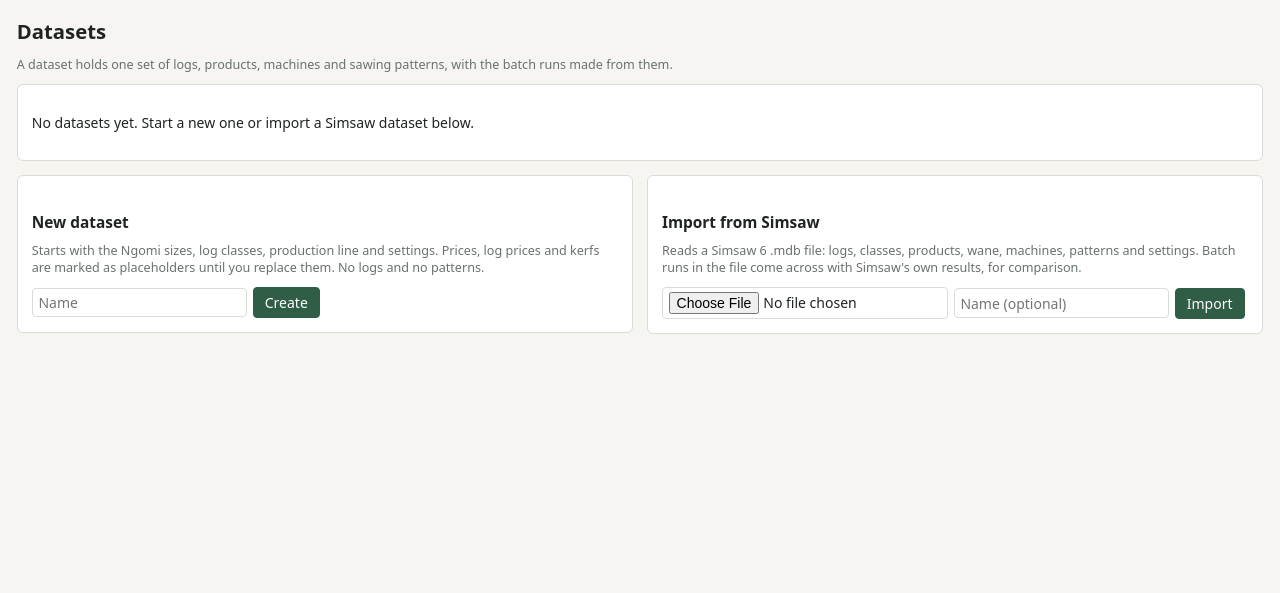
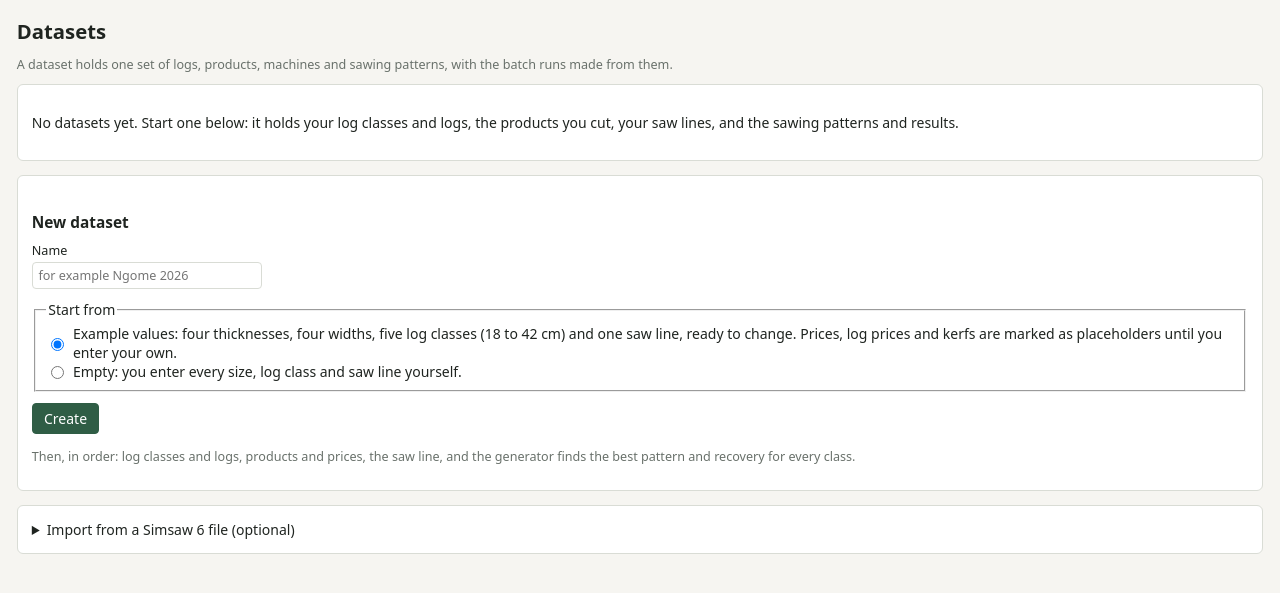
Before and after one commit to mw9m7ngm5c-rgb/Cutting-Patterns, a FastAPI app: page / in a window 1280 px wide. Shown: the part 36-629 px from the top of the page. Run offline with FastAPI, Linux system fonts and the light colour scheme.

Commit message:
Stand-alone set-up, and the best pattern for every log class in one search (#4)
* Cloud start-up: a bad first-admin setting no longer stops the server

A CP_ADMIN_PASSWORD shorter than 8 characters made the app exit while starting, which a host
reports only as a failed deploy. Now the server starts, the problem is written to the log and shown
on the sign-in page, as is a server that requires login but has no accounts yet. Drop VOLUME from
the Dockerfile; the host mounts the disk.

Co-Authored-By: Claude Opus 5.5 <noreply@anthropic.com>
Claude-Session: https://claude.ai/code/session_016q7wgGRbM4Ui3wMj9wfQA5

* Stand-alone set-up and the best pattern for every log class in one search

- Datasets page: start a new dataset empty or from example values; the Simsaw import is an optional
  extra, folded away. Screen wording no longer refers to Simsaw.
- Dataset home page: a step list (log classes, logs, products, saw line, best patterns, batch run,
  reports) showing what is done.
- Generator, new first tab "Every log class": searches each class in turn and shows the best pattern,
  recovery, nett value and the next two per class. A class with no logs is searched on ideal logs
  across its diameter range, so classes alone are enough to start. "Save the best pattern of every
  class" stores them for the batch run.

Co-Authored-By: Claude Opus 5.5 <noreply@anthropic.com>
Claude-Session: https://claude.ai/code/session_016q7wgGRbM4Ui3wMj9wfQA5

---------

Co-authored-by: Claude <noreply@anthropic.com>

```diff
--- a/app/main.py
+++ b/app/main.py
@@ -7,6 +7,7 @@ import json
 import pathlib
 import re
 import shutil
+import sys
 import tempfile
 import time
 from urllib.parse import urlencode
@@ -60,7 +61,9 @@ def create_app(url: str | None = None, run_in_thread: bool = True, parallel: boo
     db_file = pathlib.Path(url[len("sqlite:///"):]) if url.startswith("sqlite:///") else None
     key = auth.secret_key(db_file)
     with db.session() as s:
-        auth.ensure_admin_from_env(s)
+        setup_problem = auth.ensure_admin_from_env(s)
+    if setup_problem:
+        print(f"Sign-in set-up: {setup_problem}", file=sys.stderr, flush=True)
     app = FastAPI(title="Sawing patterns")
     app.state.db = db
     app.mount("/static", StaticFiles(directory=HERE / "static"), name="static")
@@ -110,7 +113,9 @@ def create_app(url: str | None = None, run_in_thread: bool = True, parallel: boo
 
     @app.get("/login", response_class=HTMLResponse)
     def login_page(request: Request, next: str = "/", msg: str = ""):
-        return page(request, "login.html", next=_safe_next(next), msg=msg, section="login")
+        with db.session() as s:
+            problem = setup_problem if not s.scalar(select(func.count()).select_from(m.User)) else None
+        return page(request, "login.html", next=_safe_next(next), msg=msg, section="login", setup_problem=problem)
 
     @app.post("/login")
     def login(request: Request, username: str = Form(""), password: str = Form(""), next: str = Form("/")):
@@ -241,9 +246,10 @@ def create_app(url: str | None = None, run_in_thread: bool = True, parallel: boo
             return page(request, "datasets.html", rows=rows, msg=msg, section="datasets")
 
     @app.post("/datasets/new")
-    def new_dataset(name: str = Form(...)):
+    def new_dataset(name: str = Form(...), start: str = Form("example")):
         with db.session() as s:
-            ds = store.create_default_dataset(s, name.strip() or "New dataset")
+            make = store.create_empty_dataset if start == "empty" else store.create_default_dataset
+            ds = make(s, name.strip() or "New dataset")
             s.commit()
             return RedirectResponse(f"/d/{ds.id}", 303)
 
@@ -298,7 +304,31 @@ def create_app(url: str | None = None, run_in_thread: bool = True, parallel: boo
                 pats = [p for p in e.patterns if p.log_class_no == lc.no]
                 classes.append({"c": lc, "logs": len(e.logs_in_class(lc.no)), "patterns": len(pats)})
             unclassed = sum(1 for g in e.logs if store.class_of(g, e.log_classes) is None)
-            return page(request, "overview.html", **c, e=e, classes=classes, unclassed=unclassed)
+            ph = c["placeholders"]
+            valid = sum(1 for x in e.products.combinations if x.valid)
+            runs_done = s.scalar(select(func.count()).select_from(m.Run).where(
+                m.Run.dataset_id == ds_id, m.Run.source != "simsaw", m.Run.status == "done"))
+            with_pattern = sum(1 for r in classes if r["patterns"])
+            n_cls, n_logs = len(e.log_classes), len(e.logs)
+            plural = lambda n, w: f"{n} {w}{'' if n == 1 else 'es' if w.endswith('s') else 's'}"
+            steps = [
+                ("logs", "Log classes", "the diameter ranges you sort logs into, with their log prices",
+                 bool(n_cls), plural(n_cls, "class") if n_cls else "none yet"),
+                ("logs", "Logs", "type, paste or generate the logs (diameter, length, taper, sweep, ovality); optional for "
+                 "the generator, needed for a batch run", bool(n_logs), f"{n_logs} logs" if n_logs else "none yet"),
+                ("products", "Products", "board sizes, which sizes you cut, their prices and wane rules",
+                 valid > 0, f"{valid} products" + (" · prices still placeholders" if any("product price" in x for x in ph) else "")
+                 if valid else "none yet"),
+                ("machines", "Saw line", "kerfs, resaws and the edger",
+                 bool(e.lines), ", ".join(ln.name for ln in e.lines) + (" · kerfs still placeholders" if any("kerfs" in x for x in ph) else "")
+                 if e.lines else "none yet"),
+                ("generator", "Best patterns", "the generator finds the best pattern and recovery for every class",
+                 n_cls > 0 and with_pattern == n_cls, f"{with_pattern} of {n_cls} classes have a pattern"),
+                ("runs", "Batch run", "saws every pattern on every log of its class for the full results",
+                 bool(runs_done), plural(runs_done, "run") if runs_done else "not yet"),
+                ("reports", "Reports", "recovery, boards and value per class, printable or as Excel", bool(runs_done), ""),
+            ]
+            return page(request, "overview.html", **c, e=e, classes=classes, unclassed=unclassed, steps=steps)
 
     # -------------------------------------------------------------- data entry pages
 
@@ -786,7 +816,7 @@ def create_app(url: str | None = None, run_in_thread: bool = True, parallel: boo
         return [float(t), float(w)]
 
     @app.get("/d/{ds_id}/generator", response_class=HTMLResponse)
-    def generator_page(request: Request, ds_id: int, tab: str = "class", msg: str = ""):
+    def generator_page(request: Request, ds_id: int, tab: str = "classes", msg: str = ""):
         with db.session() as s:
             c = ctx(s, ds_id, "generator")
             e = store.engine_dataset(s, ds_id)
@@ -806,7 +836,7 @@ def create_app(url: str | None = None, run_in_thread: bool = True, parallel: boo
     @app.post("/d/{ds_id}/generator")
     async def generator_start(request: Request, ds_id: int):
         f = await request.form()
-        kind = "chart" if f.get("kind") == "chart" else "class"
+        kind = f.get("kind") if f.get("kind") in ("chart", "classes") else "class"
         try:
             with db.session() as s:
                 dataset_or_404(s, ds_id)
@@ -828,7 +858,12 @@ def create_app(url: str | None = None, run_in_thread: bool = True, parallel: boo
                  "min_share": float(num("min_share") or 0) / 100.0,
                  "length_m": float(num("length_m")) if num("length_m") else None,
                  "real_logs": f.get("real_logs") == "on"}
-            if kind == "class":
+            if kind == "classes":
+                if not e.log_classes:
+                    raise ValueError("add log classes on the Logs page first")
+                p["simulate"] = int(num("simulate") or 80)
+                title = f"Every log class on {ln.name}"
+            elif kind == "class":
                 p["simulate"] = int(num("simulate") or 80)
                 if f.get("mode") == "diameter":
                     p["mode"], p["diameter_cm"] = "diameter", float(num("diameter_cm"))
@@ -872,7 +907,8 @@ def create_app(url: str | None = None, run_in_thread: bool = True, parallel: boo
             p = json.loads(job.params)
             result = json.loads(job.result) if job.result else None
             classes = s.scalars(select(m.LogClass).where(m.LogClass.dataset_id == ds_id).order_by(m.LogClass.no)).all()
-            data = {"job": job, "p": p, "result": result, "classes": classes, "msg": msg}
+            data = {"job": job, "p": p, "result": result, "classes": classes, "msg": msg,
+                    "objective_label": G.OBJECTIVE_LABELS[G.Objective(p.get("objective", "volume"))]}
             if result and job.kind == "class" and result["ranked"]:
                 snap = snapshot.loads(job.snapshot)
                 if p.get("mode") == "diameter":
@@ -950,6 +986,43 @@ def create_app(url: str | None = None, run_in_thread: bool = True, parallel: boo
             s.commit()
         return go(f"/d/{ds_id}/generator/{jid}", msg=f"Saved as pattern {n} of class {cl.no} on {ln.name}.")
 
+    @app.post("/d/{ds_id}/generator/{jid}/save-all")
+    def generator_save_all(ds_id: int, jid: int, replace: str = Form("")):
+        """Save the best pattern of every class from an all-classes search."""
+        with db.session() as s:
+            job = _job(s, ds_id, jid)
+            p = json.loads(job.params)
+            ln = s.get(m.ProductionLine, p["line_id"])
+            if job.kind != "classes" or not job.result or ln is None:
+                return go(f"/d/{ds_id}/generator/{jid}", msg="Nothing to save.")
+            by_no = {c.no: c for c in s.scalars(select(m.LogClass).where(m.LogClass.dataset_id == ds_id))}
+            saved, missing = 0, []
+            for row in json.loads(job.result)["classes"]:
+                cl = by_no.get(row["no"])
+                if not row["ranked"]:
+                    continue
+                if cl is None:
+                    missing.append(str(row["no"]))
+                    continue
+                old = s.scalars(select(m.SawPattern).where(m.SawPattern.line_id == ln.id,
+                                                           m.SawPattern.log_class_id == cl.id)).all()
+                if replace:
+                    for sp in old:
+                        s.delete(sp)
+                    s.flush()
+                    n = 1
+                else:
+                    n = max((sp.pattern_no for sp in old), default=0) + 1
+                best = row["ranked"][0]
+                s.add(m.SawPattern(dataset_id=ds_id, line_id=ln.id, log_class_id=cl.id, pattern_no=n,
+                                   primary=best["primary"], secondary=best["secondary"], source="generated"))
+                saved += 1
+            s.commit()
+        msg = f"Best pattern saved for {saved} class{'es' if saved != 1 else ''} on {ln.name}."
+        if missing:
+            msg += f" Class {', '.join(missing)} no longer exists and was skipped."
+        return go(f"/d/{ds_id}/generator/{jid}", msg=msg + " Next: a batch run gives the recovery on every log.")
+
     @app.post("/d/{ds_id}/generator/{jid}/apply")
     def generator_apply(ds_id: int, jid: int, group: str = Form("n"), value: float = Form(...)):
         """Replace the log classes with the suggested ones and save each class's pattern."""
--- a/app/templates/datasets.html
+++ b/app/templates/datasets.html
@@ -28,27 +28,35 @@
     </tbody>
   </table>
   {% else %}
-  <p>No datasets yet. Start a new one or import a Simsaw dataset below.</p>
+  <p>No datasets yet. Start one below: it holds your log classes and logs, the products you cut, your saw lines, and the
+    sawing patterns and results.</p>
   {% endif %}
 </div>
-<div class="row">
-  <div class="panel grow">
+<div class="panel">
   <h2>New dataset</h2>
-    <p class="help">Starts with the Ngomi sizes, log classes, production line and settings. Prices, log prices and kerfs
-      are marked as placeholders until you replace them. No logs and no patterns.</p>
-    <form method="post" action="/datasets/new" class="inline-form">
-      <input name="name" placeholder="Name" required><button type="submit">Create</button>
+  <form method="post" action="/datasets/new">
+    <div class="form-grid">
+      <label class="field">Name <input name="name" placeholder="for example Ngome 2026" required></label>
+    </div>
+    <fieldset style="margin-top:.8rem"><legend>Start from</legend>
+      <label class="check"><input type="radio" name="start" value="example" checked> Example values: four thicknesses, four widths,
+        five log classes (18 to 42 cm) and one saw line, ready to change. Prices, log prices and kerfs are marked as placeholders
+        until you enter your own.</label>
+      <label class="check"><input type="radio" name="start" value="empty"> Empty: you enter every size, log class and saw line yourself.</label>
+    </fieldset>
+    <p style="margin-top:.8rem"><button type="submit">Create</button></p>
   </form>
+  <p class="help">Then, in order: log classes and logs, products and prices, the saw line, and the generator finds the best pattern
+    and recovery for every class.</p>
 </div>
-  <div class="panel grow">
-    <h2>Import from Simsaw</h2>
-    <p class="help">Reads a Simsaw 6 .mdb file: logs, classes, products, wane, machines, patterns and settings.
-      Batch runs in the file come across with Simsaw's own results, for comparison.</p>
+<details class="panel">
+  <summary>Import from a Simsaw 6 file (optional)</summary>
+  <p class="help">Only if you have an old Simsaw .mdb file and want to bring its logs, products, machines and patterns across.
+    Nothing else in the app needs Simsaw.</p>
   <form method="post" action="/datasets/import" enctype="multipart/form-data" class="inline-form">
     <input type="file" name="file" accept=".mdb,.accdb" required>
     <input name="name" placeholder="Name (optional)">
     <button type="submit">Import</button>
   </form>
-  </div>
-</div>
+</details>
 {% endblock %}
--- a/app/templates/login.html
+++ b/app/templates/login.html
@@ -3,6 +3,7 @@
 {% block content %}
 <div class="panel login-box">
   <h1>Sign in</h1>
+  {% if setup_problem %}<p class="error">{{ setup_problem }}</p>{% endif %}
   <form method="post" action="/login">
     <input type="hidden" name="next" value="{{ next }}">
     <label class="field">User name <input name="username" autocomplete="username" autofocus required></label>
--- a/app/templates/logs.html
+++ b/app/templates/logs.html
@@ -6,13 +6,13 @@
 
 <h2>Logs</h2>
 <p class="help">SED is the small-end diameter. Sweep is stored as the total deviation of the centreline in mm and defect core as a diameter
-  in cm, as in Simsaw; the class limits use mm/m and % of SED.</p>
+  in cm; the class limits use mm/m and % of SED.</p>
 <div class="grid" data-url="/api/d/{{ ds.id }}/grid/logs" id="logs-grid"></div>
 
 <h2>Log generator</h2>
 <div class="panel">
   <p class="help">Draws ideal logs between the limits. Normal distributions are centred between the limits with the stated share of logs
-    inside them; the rest fall outside, as in Simsaw. With a fixed seed the same settings always give the same logs.</p>
+    inside them; the rest fall outside. With a fixed seed the same settings always give the same logs.</p>
   <form method="post" action="/d/{{ ds.id }}/logs/generate">
     <table class="data">
       <thead><tr><th class="text">Property</th><th>From</th><th>To</th><th class="text">Distribution</th></tr></thead>
--- a/app/templates/settings.html
+++ b/app/templates/settings.html
@@ -18,7 +18,7 @@
 <div class="panel">
   <h2 style="margin-top:0">Log model</h2>
   <div class="form-grid">
-    <label class="field">Disc separation <span class="unit">cm (Simsaw default 10; Ngomi uses 5)</span><input name="disc_separation_cm" value="{{ st.disc_separation_cm }}"></label>
+    <label class="field">Disc separation <span class="unit">cm (10 is usual; 5 is finer and slower)</span><input name="disc_separation_cm" value="{{ st.disc_separation_cm }}"></label>
     <label class="field">Points per disc <span class="unit">used when discs are polygons</span><input name="points_per_disc" value="{{ st.points_per_disc }}"></label>
     <label class="check"><input type="checkbox" name="discretised" {{ "checked" if st.discretised }}> Store discs as polygons (otherwise exact ellipses)</label>
     <label class="field">Random seed <span class="unit">for board grades and real-log variation</span><input name="seed" value="{{ st.seed }}"></label>
```
Also changed, not shown: app/auth.py (+18 -7 lines), app/genjobs.py (+42 -1 lines), app/store.py (+22 -5 lines), app/templates/generator.html (+23 -1 lines), app/templates/generator_job.html (+27 -1 lines), app/templates/overview.html (+10 -11 lines), tests/test_auth.py (+17 -0 lines), tests/test_standalone.py (added, +106 -0 lines), README.md, 1 other file. Lines whose indentation alone changed are shown as unchanged.
